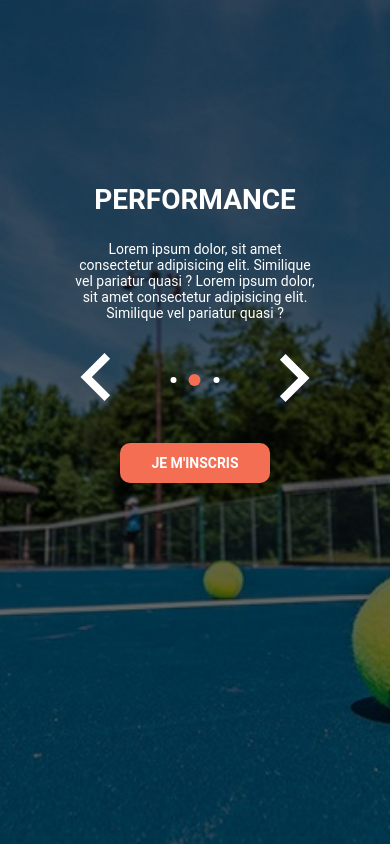
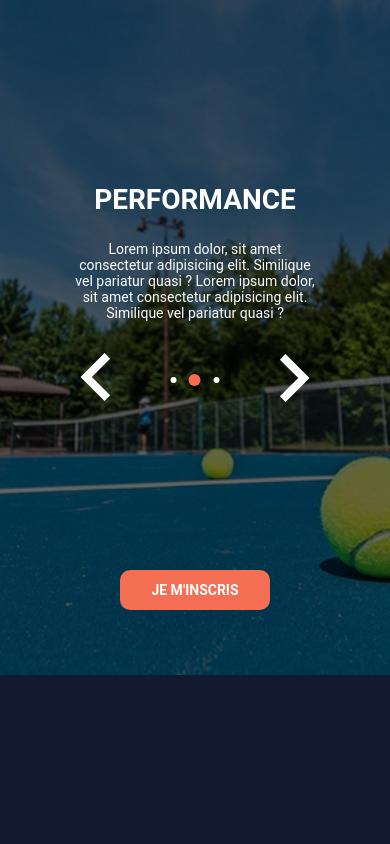
Before and after one commit to Labrege/O-TennisTour, a PHP site: page / in a window 390 px wide. Shown: the part 170-1014 px from the top of the page. After the commit the page ends 845 px from the top, so only its background shows below. Run offline with PHP 8.4, Linux system fonts and the light colour scheme.

Commit message:
nouveau css index

```diff
--- a/CSS/index.css
+++ b/CSS/index.css
@@ -248,15 +248,11 @@
       top: 50%;
   }
 
-    .button-container{
-        top: 75%;
-    }
-
   .valeurs-container h2{
       font-size: 2em;
   }
 
   .container-image{
-        height: 100vh;
+      height: 80vh;
   }
 }
```
Lines whose indentation alone changed are shown as unchanged.
